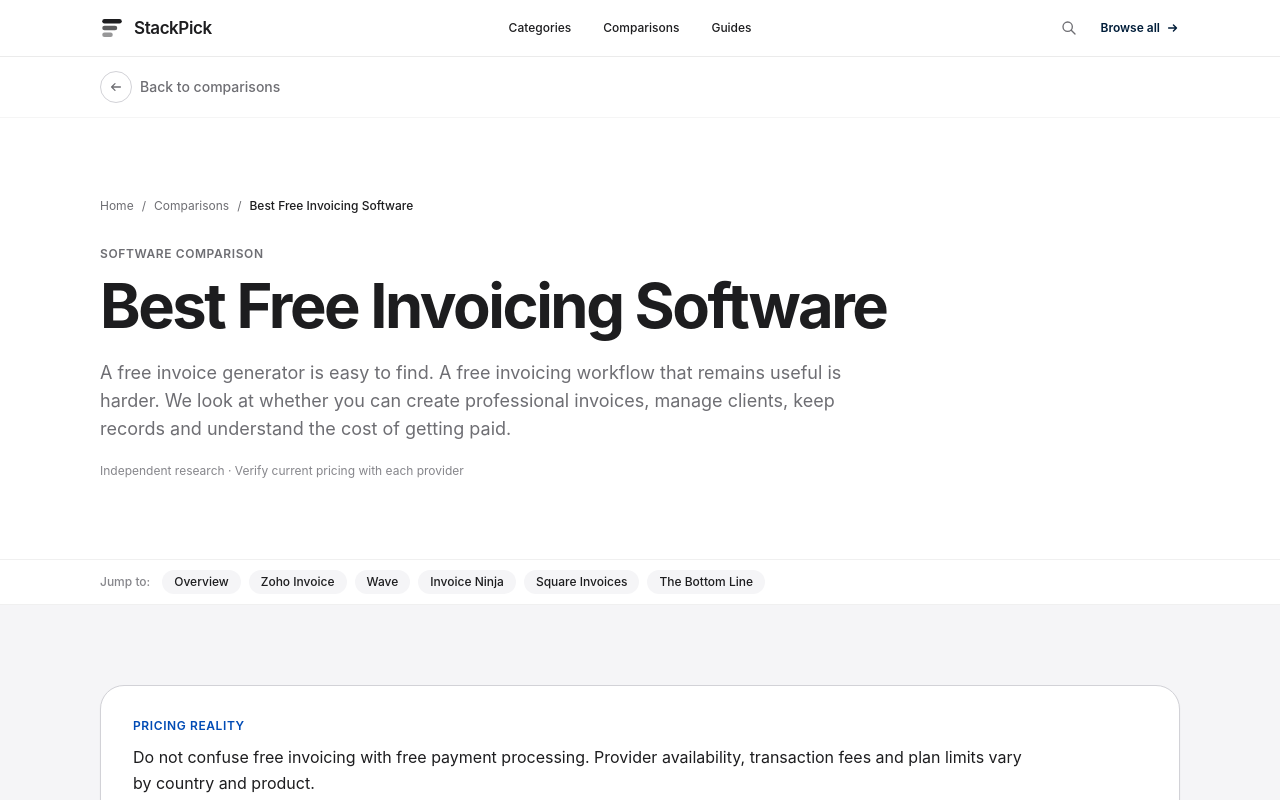
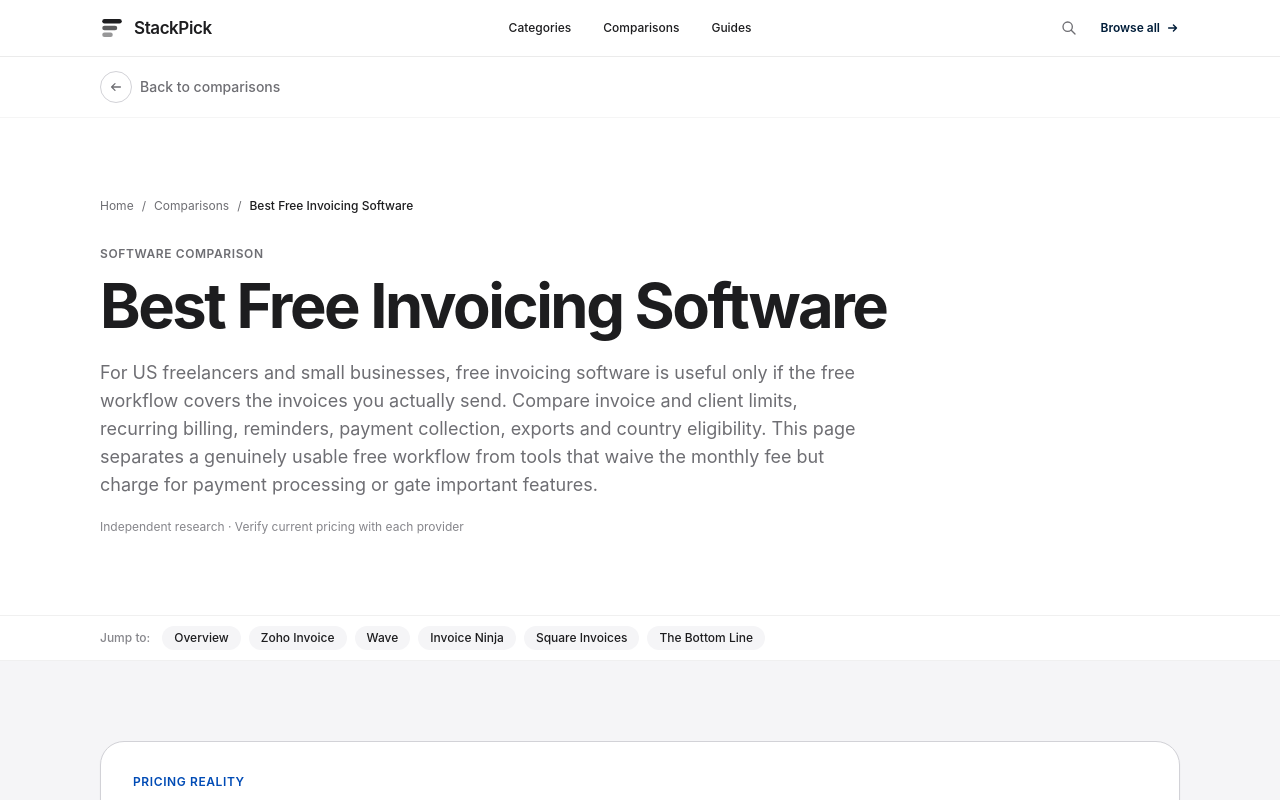
Before and after one commit to LinukaBandara/StackPick, a Next.js app: page /best/free-invoicing-software in a window 1280 px wide. Shown: the top 800 px of the page. Built offline with nearby package versions, Linux system fonts and the light colour scheme; no server answers.

Commit message:
Improve free-plan guidance and practical recommendations

```diff
--- a/app/best/free-invoicing-software/page.tsx
+++ b/app/best/free-invoicing-software/page.tsx
@@ -12,15 +12,15 @@ export default function FreeInvoicingSoftwarePage() {
     <ComparisonArticle
       title="Best Free Invoicing Software"
       slug="free-invoicing-software"
-      intro="A free invoice generator is easy to find. A free invoicing workflow that remains useful is harder. We look at whether you can create professional invoices, manage clients, keep records and understand the cost of getting paid."
-      pricingNote="Do not confuse free invoicing with free payment processing. Provider availability, transaction fees and plan limits vary by country and product."
+      intro="For US freelancers and small businesses, free invoicing software is useful only if the free workflow covers the invoices you actually send. Compare invoice and client limits, recurring billing, reminders, payment collection, exports and country eligibility. This page separates a genuinely usable free workflow from tools that waive the monthly fee but charge for payment processing or gate important features."
+      pricingNote="Check each provider's current terms before relying on a free plan: monthly invoice or client caps, recurring invoices, reminders, estimates, custom branding, data exports and integrations can be limited or changed. For US use, also verify whether the product and payment features are available to your business, what card/ACH processing costs apply, and whether deposits arrive on your required schedule."
       tools={[
         { name:"Zoho Invoice", bestFor:"Freelancers who mainly need invoices, clients and payment records", freeOption:"A dedicated free invoicing product is available subject to current terms and limits.", tradeoff:"Businesses needing broader accounting or CRM workflows may eventually need additional software.", url:"https://www.zoho.com/invoice/" },
         { name:"Wave", bestFor:"Small businesses in supported markets wanting invoicing plus financial tools", freeOption:"Core product availability and included features vary by region and current plans.", tradeoff:"Payment processing and other services can introduce costs beyond the invoice itself.", url:"https://www.waveapps.com/" },
         { name:"Invoice Ninja", bestFor:"Users who value flexible invoice workflows and control", freeOption:"A free plan is available with feature limits to verify.", tradeoff:"More configuration can mean more work for a very simple freelance business.", url:"https://invoiceninja.com/" },
         { name:"Square Invoices", bestFor:"Businesses already using Square for payments", freeOption:"Invoice creation may be available without a monthly subscription, with payment fees applying when clients pay.", tradeoff:"The ecosystem makes the most sense if Square is already part of your payment workflow.", url:"https://squareup.com/us/en/invoices" },
       ]}
-      bottomLine="Zoho Invoice is the cleanest dedicated option to investigate first. Wave is worth considering where its regional offering fits. Invoice Ninja suits people who value flexibility. Square makes more sense when invoicing and payment processing already live in the same ecosystem."
+      bottomLine="Start by testing Zoho Invoice if you want a dedicated invoicing workflow; consider Wave only after confirming its current regional availability and included features. Invoice Ninja is worth a look if flexibility or self-hosting matters to you, while Square fits businesses already using Square to collect payments. Before migrating, create a sample invoice, send it to yourself, test the payment and reminder flow, and export the records. Do not choose on the word “free” alone."
     >
       <section className="bg-white"><div className="sp-container py-16 sm:py-20">
         <p className="sp-eyebrow">Free-plan reality</p>
```
